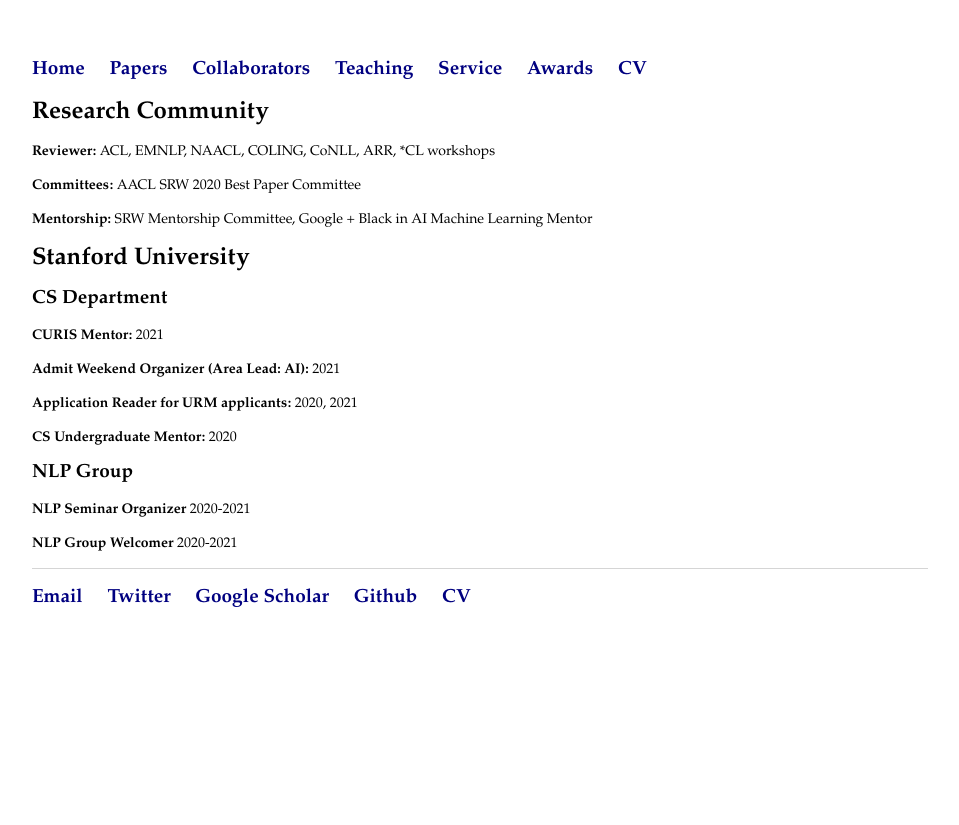
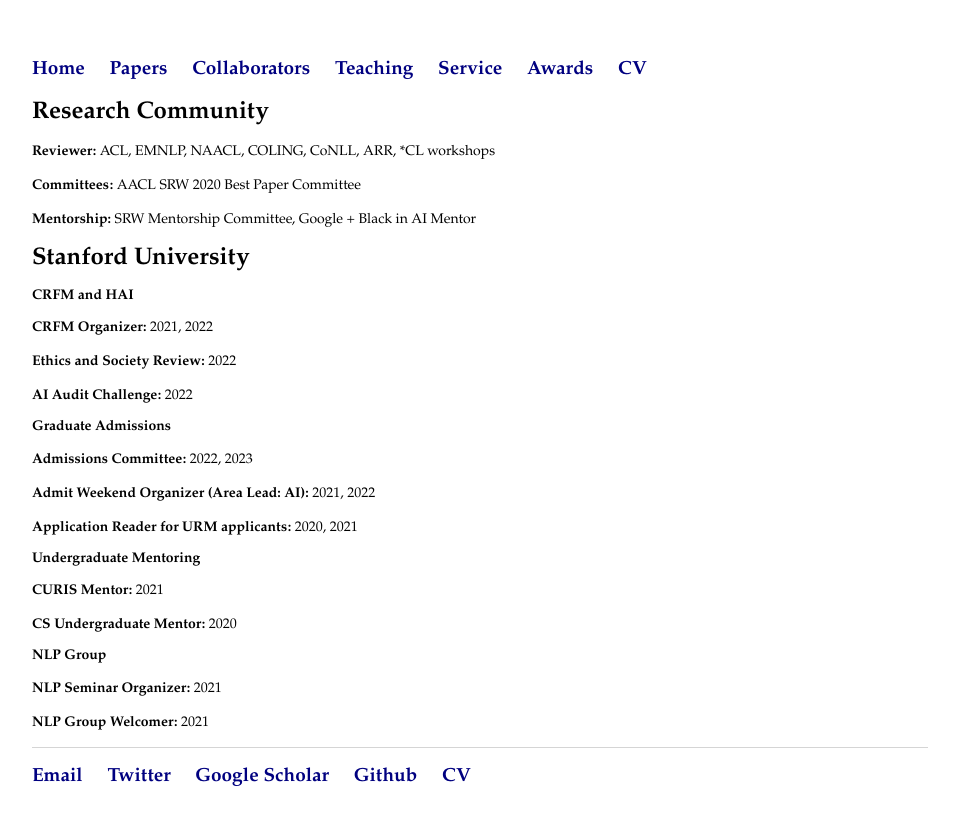
Before and after one commit to rishibommasani/rishibommasani.github.io, a Jekyll site: the page built from service/index.html, in a window 1280 px wide. Shown: the top 825 px of the page, without its empty margins (160-1119 px from the left). Built offline with Jekyll 4.4.1, drawn with Linux system fonts in a browser that asks for light colours.

Commit message:
Update index.html

```diff
--- a/service/index.html
+++ b/service/index.html
@@ -5,16 +5,24 @@ title: Service
 	<h1>Research Community</h1>
 	<p><b>Reviewer:</b> ACL, EMNLP, NAACL, COLING, CoNLL, ARR, *CL workshops </p>
 	<p><b>Committees:</b> AACL SRW 2020 Best Paper Committee </p>
-	<p><b>Mentorship:</b> SRW Mentorship Committee, Google + Black in AI Machine Learning Mentor</p>
+	<p><b>Mentorship:</b> SRW Mentorship Committee, Google + Black in AI Mentor</p>
 
 
 	<h1>Stanford University</h1>
-	<h2>CS Department </h2>
+	<h3>CRFM and HAI</h3>
+	<p><b>CRFM Organizer:</b> 2021, 2022 </p>
+	<p><b>Ethics and Society Review:</b> 2022 </p>
+	<p><b>AI Audit Challenge:</b> 2022 </p>
+
+	<h3>Graduate Admissions</h3>
+	<p><b>Admissions Committee:</b> 2022, 2023 </p>
+	<p><b>Admit Weekend Organizer (Area Lead: AI):</b> 2021, 2022 </p>
+	<p><b>Application Reader for URM applicants:</b> 2020, 2021 </p>
+
+	<h3>Undergraduate Mentoring</h3>
 	<p><b>CURIS Mentor:</b> 2021 </p>
-	<p><b>Admit Weekend Organizer (Area Lead: AI): </b> 2021 </p>
-	<p><b>Application Reader for URM applicants:</b> 2020, 2021 </p>
 	<p><b>CS Undergraduate Mentor:</b> 2020 </p>
 
-	<h2>NLP Group</h2>
-	<p><b>NLP Seminar Organizer </b> 2020-2021 </p>
-	<p><b>NLP Group Welcomer </b> 2020-2021 </p>
+	<h3>NLP Group</h3>
+	<p><b>NLP Seminar Organizer:</b> 2021 </p>
+	<p><b>NLP Group Welcomer:</b> 2021 </p>
```
